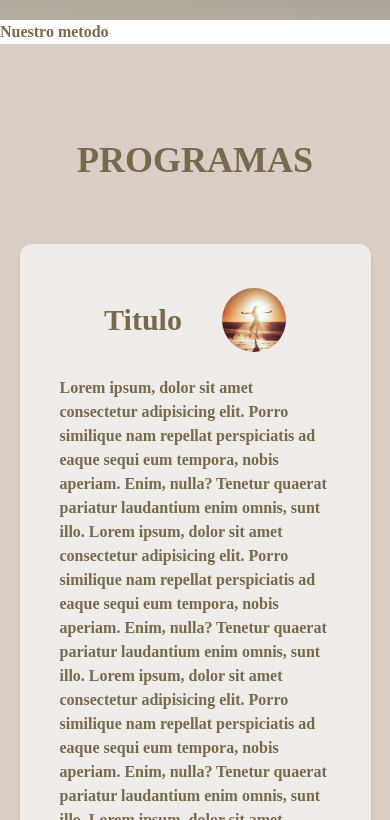
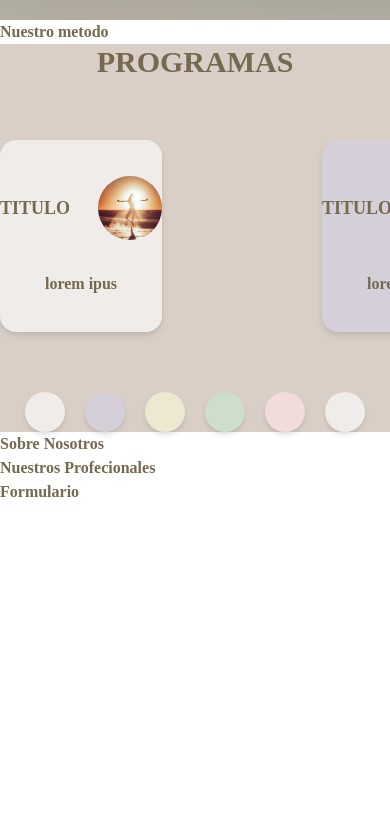
Before and after one commit to Teshpop/Wellness, a React (Vite) app: page / in a window 390 px wide. Shown: the part 824-1644 px from the top of the page. After the commit the page ends 1328 px from the top, so only its background shows below. Built offline with nearby package versions, Linux system fonts and the light colour scheme; a web font is replaced by a local one.

Commit message:
Seccion Programas falta responsive

```diff
--- a/index.html
+++ b/index.html
@@ -7,7 +7,7 @@
     <link rel="shortcut icon" href="./src/assets/img/WellnessLogo.ico" type="image/x-icon">
     <link rel="preconnect" href="https://fonts.gstatic.com" crossorigin>
     <link href="https://fonts.googleapis.com/css2?family=Bellota+Text:wght@300&display=swap" rel="stylesheet">
-    <title>Nombre</title>
+    <title>Welness</title>
   </head>
   <body>
     <div id="root"></div>
--- a/src/App.jsx
+++ b/src/App.jsx
@@ -1,4 +1,4 @@
-import { useState, useEffect } from 'react'
+import { useState, useEffect} from 'react'
 import Logo from './assets/img/WellnessLogo.png'
 import portada from './assets/img/Portada.png'
 import menuRs from './assets/img/MenuRS.png'
@@ -10,7 +10,7 @@ import twitter from './assets/img/twitterLogo.png'
 
 function Section0(){
   return(
-    <section>
+    <section id='home'>
       <div className=' z-2 bg-brown-300 absolute w-full h-screen bg-fixed bg-opacity-40 '></div>
       <div className=' z-1 bg-center h-screen w-full bg-fixed bg-cover bg-no-repeat flex justify-center'
       style={{backgroundImage: `url(${portada})` }}>
@@ -39,47 +39,75 @@ function Section1(){
 
 function Section2(){
 
-  function Cont(){
+  function Cont({id, color, text}){
     return(
       <>
-        <div className='bg-white w-[90%] lg:w-[35%] flex flex-col rounded-xl py-5 pb-10 px-10 lg:my-52 shadow-md '>
-          <div className='flex flex-row justify-center items-center py-6'>
-            <h2 className=' text-3xl mx-5 '>Titulo</h2>
-            <img src={prueba} className='w-16 h-16 rounded-full mx-5'/>
+        <article id={id} className={`flex-none rounded-2xl drop-shadow-md snap-center lg:w-[40%] ${color}`}>
+          <div className='flex flex-col w-full h-full items-center gap-8 py-9'>
+            <div className='flex flex-row justify-center items-center gap-7'>
+              <h2 className='uppercase text-lg'>Titulo</h2>
+              <img src={prueba} alt="Imagen Prueba" className=' rounded-full
+              h-16 w-16 ' />
+            </div>
+              <div className='w-[80%] text-center'>
+                <p>
+                  {text}
+                </p>
+              </div>
           </div>
-          <p>
-            Lorem ipsum, dolor sit amet consectetur adipisicing elit. Porro similique nam repellat
-            perspiciatis ad eaque sequi eum tempora, nobis aperiam. Enim, nulla? Tenetur quaerat
-            pariatur laudantium enim omnis, sunt illo.
-            Lorem ipsum, dolor sit amet consectetur adipisicing elit. Porro similique nam repellat
-            perspiciatis ad eaque sequi eum tempora, nobis aperiam. Enim, nulla? Tenetur quaerat
-            pariatur laudantium enim omnis, sunt illo.
-            Lorem ipsum, dolor sit amet consectetur adipisicing elit. Porro similique nam repellat
-            perspiciatis ad eaque sequi eum tempora, nobis aperiam. Enim, nulla? Tenetur quaerat
-            pariatur laudantium enim omnis, sunt illo.
-            Lorem ipsum, dolor sit amet consectetur adipisicing elit. Porro similique nam repellat
-            perspiciatis ad eaque sequi eum tempora, nobis aperiam. Enim, nulla? Tenetur quaerat
-            pariatur laudantium enim omnis, sunt illo.
-          </p>
+        </article>
+      </>
+    )
+  }
+
+  function Button({id, color}){
+    return(
+      <>
+      <a href={id}>
+        <div className={`${color} rounded-full h-10 w-10 shadow-md cursor-pointer hover:shadow-none transition-all duration-300 `}>
         </div>
+      </a>
       </>
     )
   }
 
   return(
-    <section id='programs' className='z-10'>
-      <div className=' w-full h-auto bg-brown-200'>
-        <div className=' flex flex-col justify-center items-center '>
-          <h1 className='uppercase text-4xl md:text-5xl lg:text-6xl relative top-24'>programas</h1>
-          <div className='flex flex-col lg:flex-row lg:gap-20 justify-center gap-10 items-center relative pt-40 pb-20 lg:top-0'>
-            <Cont/>
-            <Cont/>
-            <Cont/>
-            <Cont/>
-            <Cont/>
-            <Cont/>
-            <Cont/>
-          </div>
+    <section id='programs'>
+      <div className='flex flex-col bg-brown-200 justify-center w-full items-center lg:h-screen gap-5'>
+        <h1 className='uppercase text-3xl md:text-4xl lg:text-5xl'>programas</h1>
+        <div className="flex flex-row overflow-x-scroll gap-[10rem] snap-x w-full h-[70%] py-10">
+          <Cont id={'1'} color={'bg-white'}
+          text={
+            'lorem ipus'
+            }/>
+          <Cont id={'2'} color={'bg-blue'}
+          text={
+            'lorem ipus'
+            }/>
+          <Cont id={'3'} color={'bg-yellow'}
+          text={
+            'lorem ipus'
+            }/>
+          <Cont id={'4'} color={'bg-green'}
+          text={
+            'lorem ipus'
+            }/>
+          <Cont id={'5'} color={'bg-pink'}
+          text={
+            'lorem ipus'
+            }/>
+          <Cont id={'6'} color={'bg-white'}
+          text={
+            'lorem ipus'
+            }/>
+        </div>
+        <div className='flex flex-row gap-5'>
+          <Button id={'#1'} color={'bg-white'}/>
+          <Button id={'#2'} color={'bg-blue'}/>
+          <Button id={'#3'} color={'bg-yellow'}/>
+          <Button id={'#4'} color={'bg-green'}/>
+          <Button id={'#5'} color={'bg-pink'}/>
+          <Button id={'#6'} color={'bg-white'}/>
         </div>
       </div>
     </section>
@@ -163,7 +191,7 @@ function Header(){
   return(
     <>
       <header className={`z-10 flex flex-row justify-between bg-brown-200 h-24 w-screen bg-opacity-50 fixed drop-shadow-md ${scrollDirection === 'down' ? '-top-24': 'top-0'} transition-all duration-500`}>
-          <img src={Logo} alt="Logo Welness" className=' w-16 h-16 ml-[4.563rem] mt-5 relative'/>
+          <a href="#home"><img src={Logo} alt="Logo Welness" className=' w-16 h-16 ml-[4.563rem] mt-5 relative'/></a>
           <nav className=' md:flex lg:flex-row md:items-center md:justify-center md:w-full hidden'>
             <div className=' flex flex-row justify-evenly w-[95%] text-base lg:text-xl '>
               <a href="#">Nuestro método</a>
@@ -172,7 +200,7 @@ function Header(){
               <a href="#">Contacto</a>
             </div>
           </nav>
-          <button className='block md:hidden py-auto px-7  rounded focus:outline-none md:hover:bg-brown-100 focus:bg-brown-100  transition-all duration-300' onClick={()=>{setShowMenu(!showMenu)}}>
+          <button className={`block md:hidden py-auto px-7  rounded focus:outline-none md:hover:bg-brown-100 focus:bg-brown-100  transition-all duration-300 ${scrollDirection === 'down' ? 'top-0': 'top-0'}`} onClick={()=>{setShowMenu(!showMenu)}}>
             <div className=' w-10 h-1 bg-brown-200 mb-2 '></div>
             <div className=' w-10 h-1 bg-brown-200 mb-2 '></div>
             <div className=' w-10 h-1 bg-brown-200 mb-2 '></div>
```
